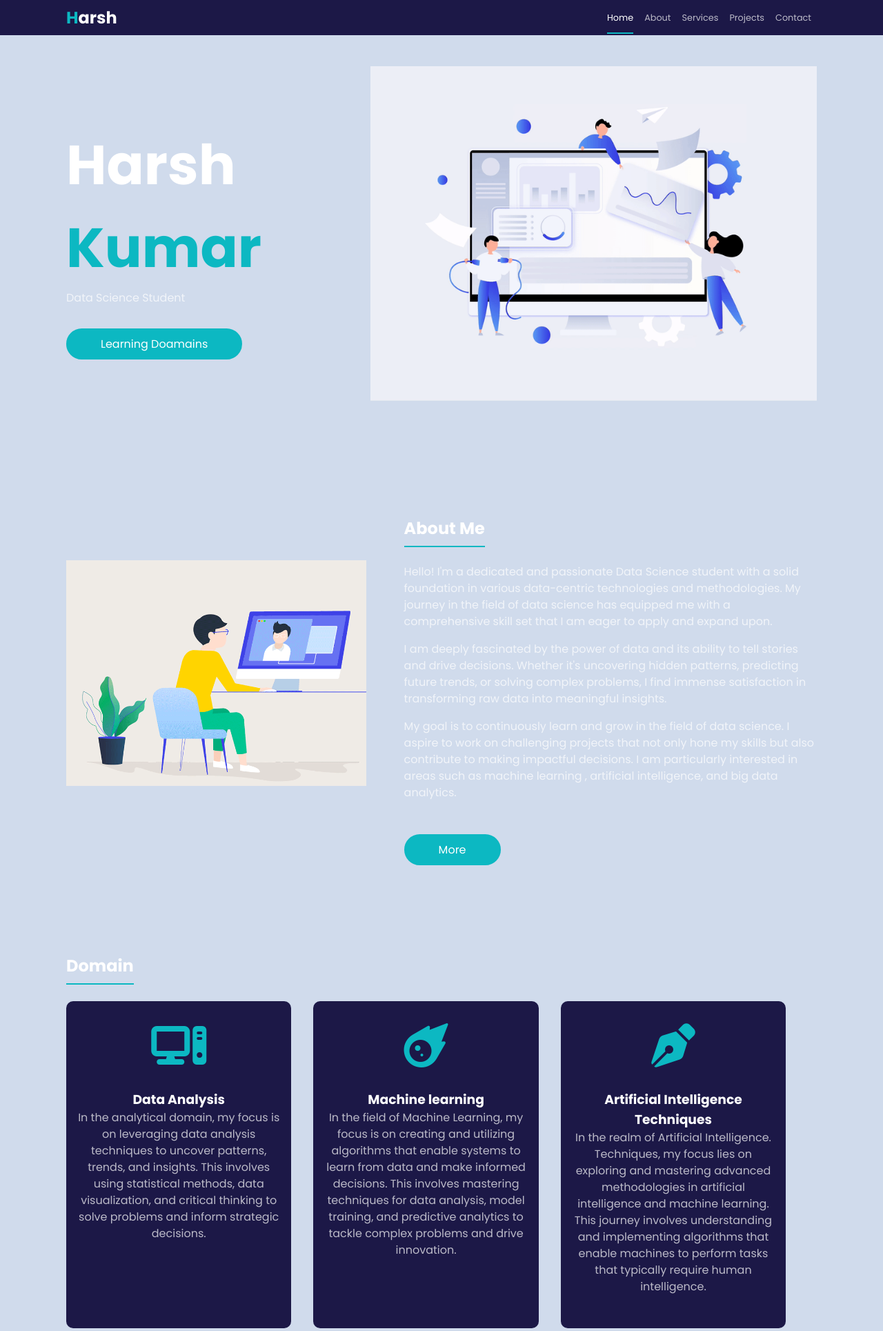
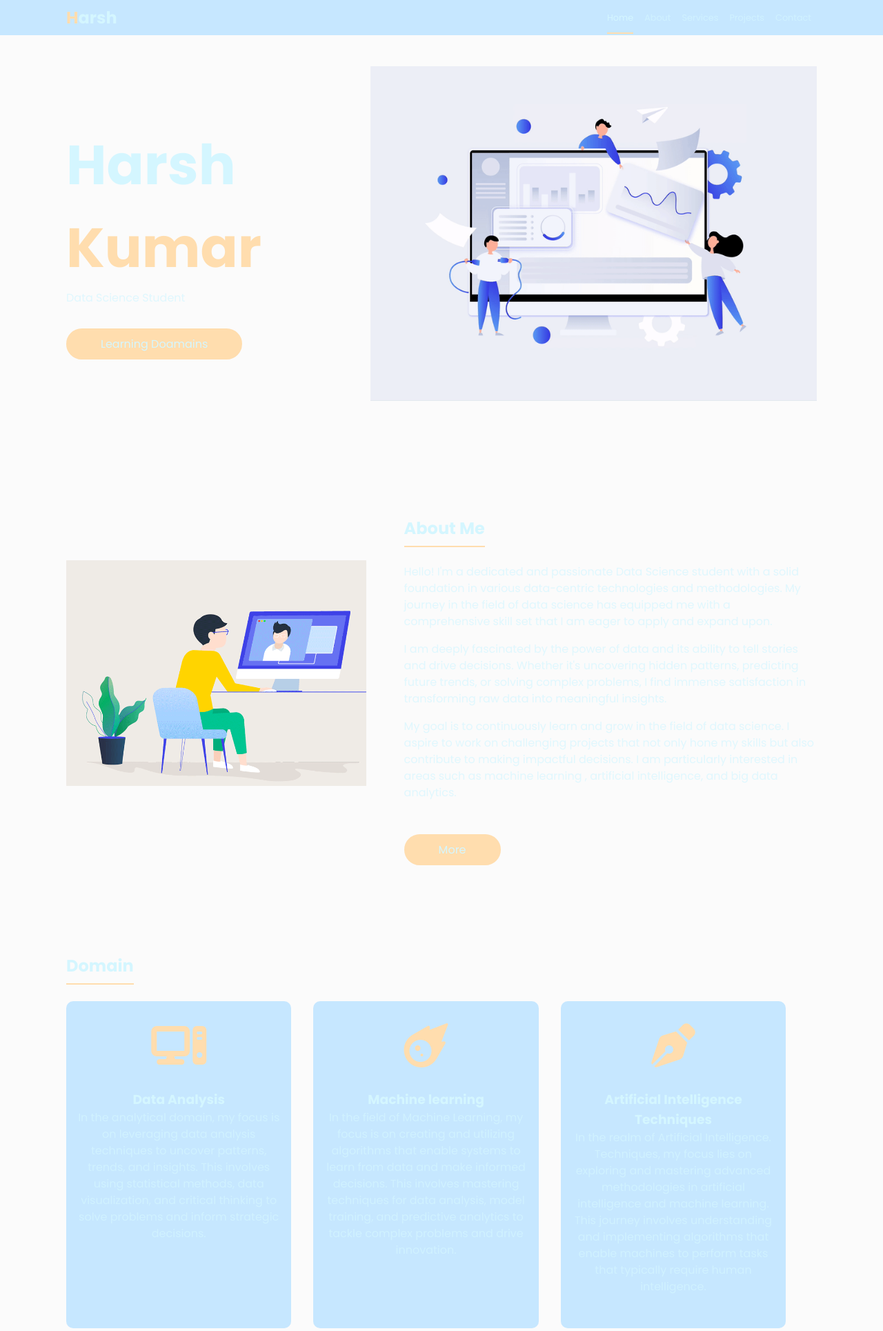
Before and after one commit to Harsh18999/Portfolio, a Flask app: page / in a window 1280 px wide. Shown: the top 1929 px of the page at 69% size. Run offline with Flask 3, Linux system fonts and the light colour scheme; some libraries are stand-ins or nearby versions.

Commit message:
Update style.css

```diff
--- a/static/style.css
+++ b/static/style.css
@@ -4,10 +4,10 @@
   }
 
   :root {
-    --primary: rgba(197, 211, 232, 0.8);
-    --secondery: #1c1847;
-    --accent: #0cb8c2;
-    --text: #fff;
+    --primary: #FBFBFB;
+    --secondery: #C6E7FF;
+    --accent: #FFDDAE;
+    --text: #D4F6FF;
   }
 
   html {
```
